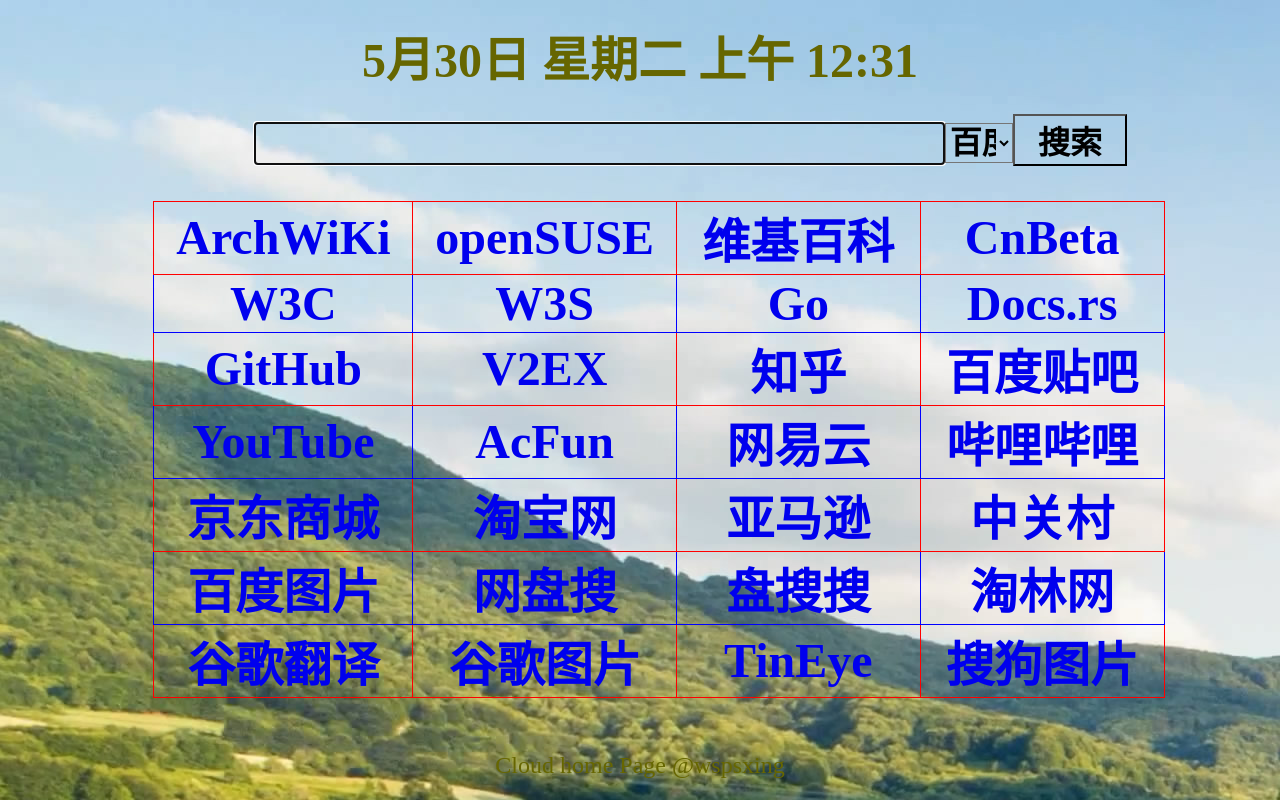
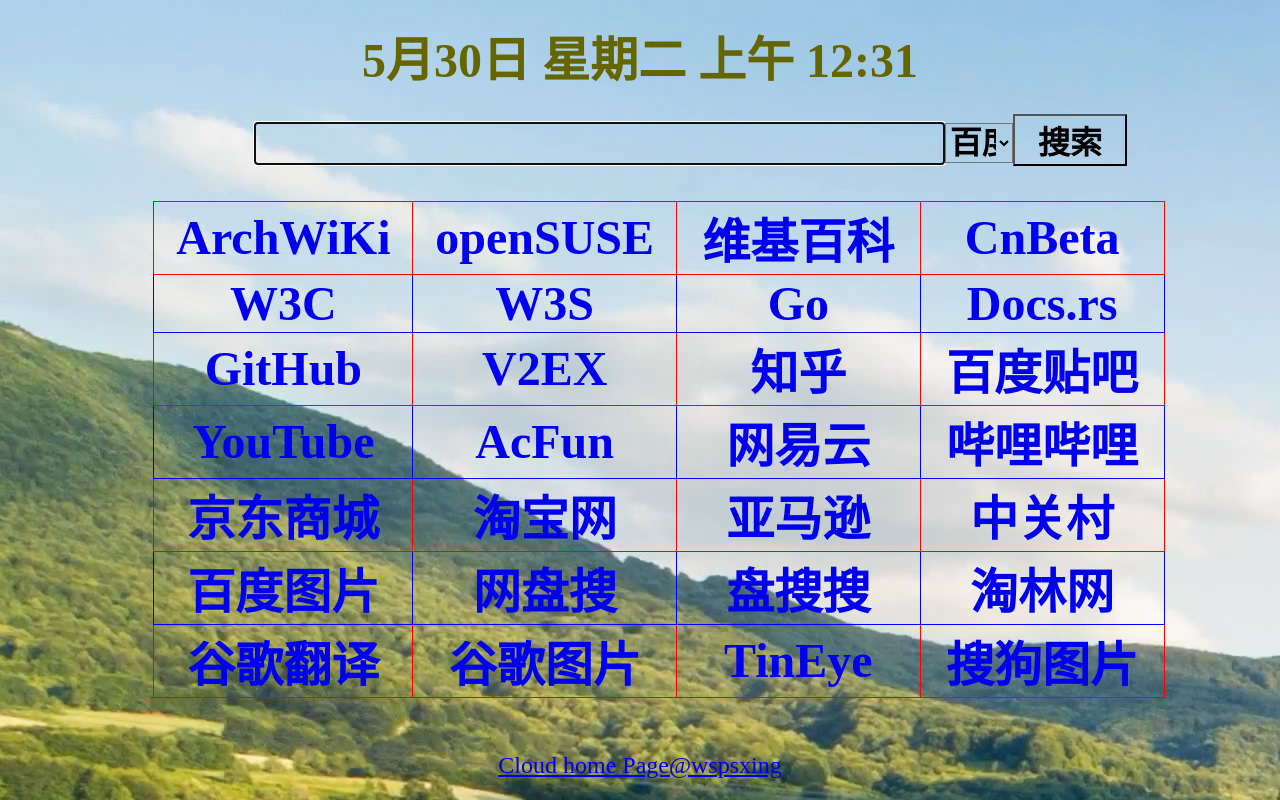
Before and after one commit to biluohc/Profile, a plain HTML site: page index.html in a window 1280 px wide. Drawn offline with Linux system fonts and the light colour scheme.

Commit message:
fix index.html

```diff
--- a/index.html
+++ b/index.html
@@ -36,7 +36,7 @@
             <br/>
             <br/>
             <br/>
-            <font color="#666600 " size="5 "> Cloud home Page @wspsxing
+            <font color="#666600 " size="5 "> <a href="https://github.com/biluohc/Cloud-home-Page">Cloud home Page@wspsxing</a>
             </font>
         </div>
 </body>
```
